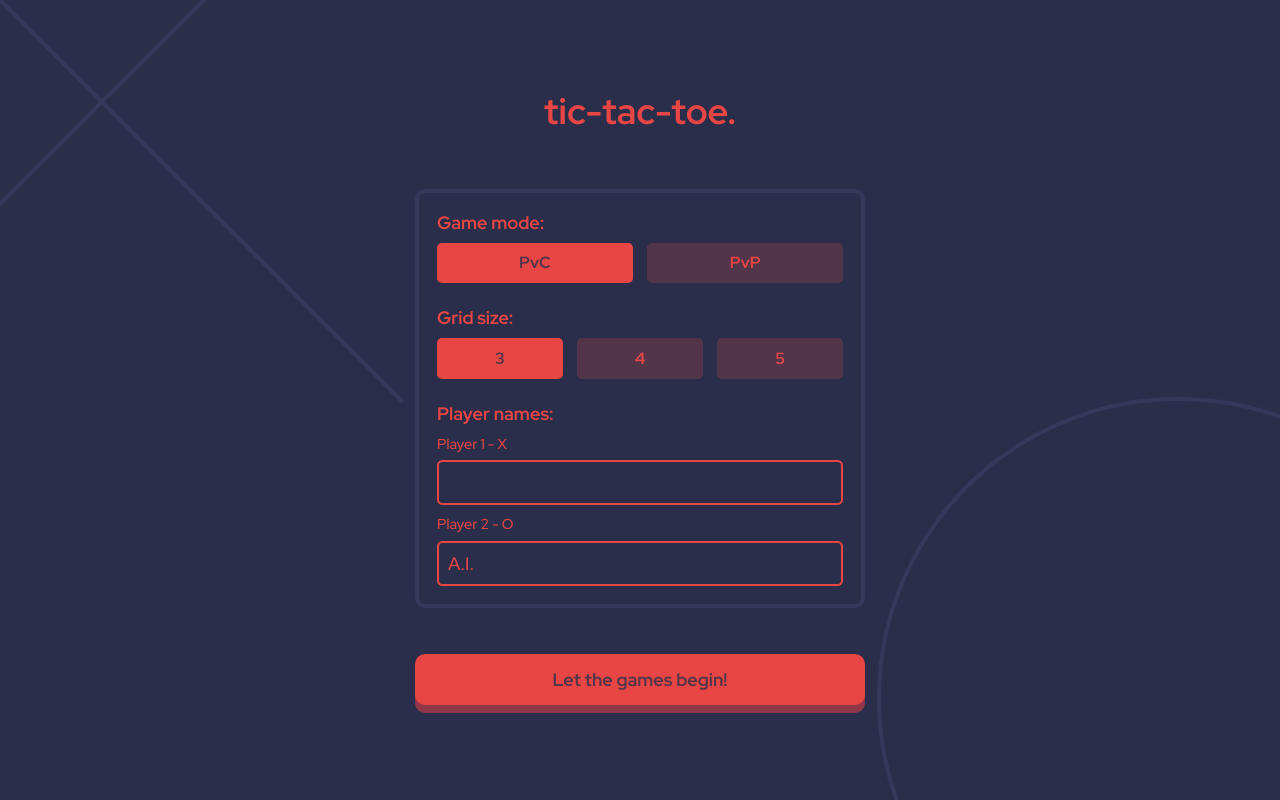
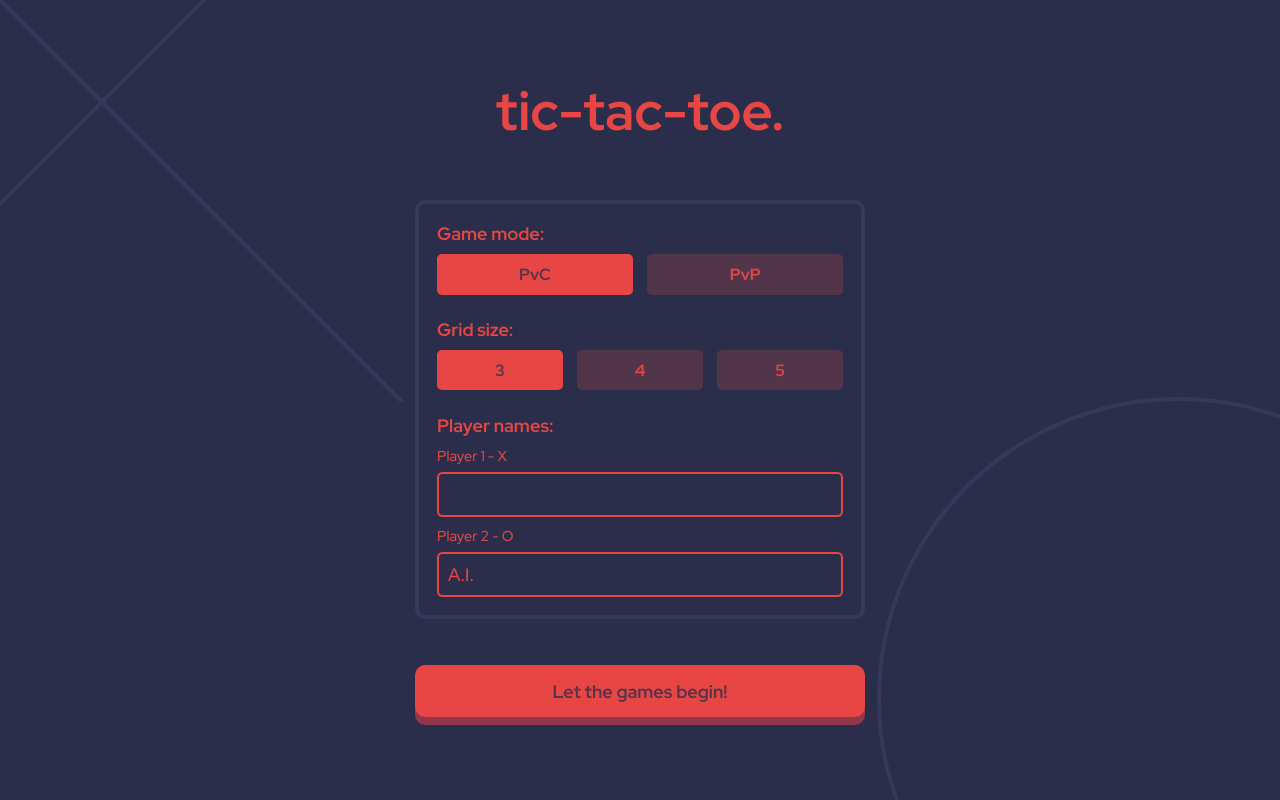
Before and after one commit to syedalimansoor/tic-tac-toe-react, a React (Vite) app: page /settings in a window 1280 px wide. Built offline with nearby package versions, Linux system fonts and the light colour scheme.

Commit message:
Make logo responsive

```diff
--- a/src/routes/Settings.tsx
+++ b/src/routes/Settings.tsx
@@ -30,10 +30,16 @@ const Container = styled(motion.div)`
   gap: 3rem;
 `;
 
+const StyledLogo = styled(Logo)`
+  @media (min-width: ${({ theme }) => theme.breakpoints.medium}) {
+    font-size: 3rem;
+  }
+`;
+
 export default function Settings() {
   return (
     <Container {...pageTransition}>
-      <Logo />
+      <StyledLogo />
       <SettingsForm />
       <PlayButton />
     </Container>
```
